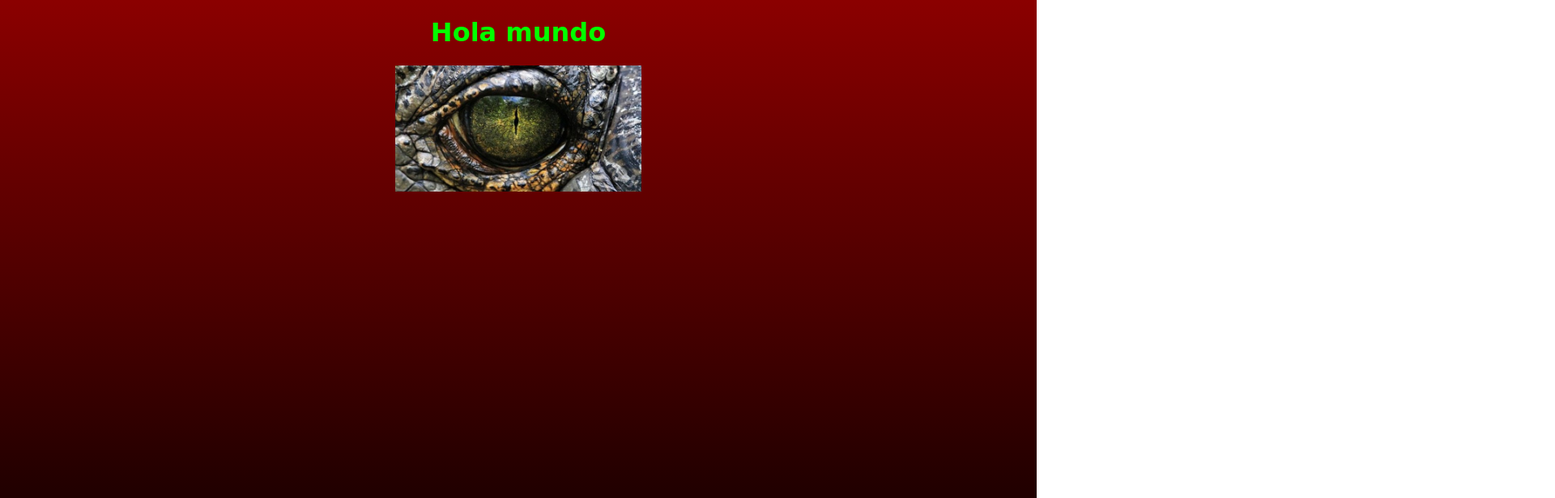
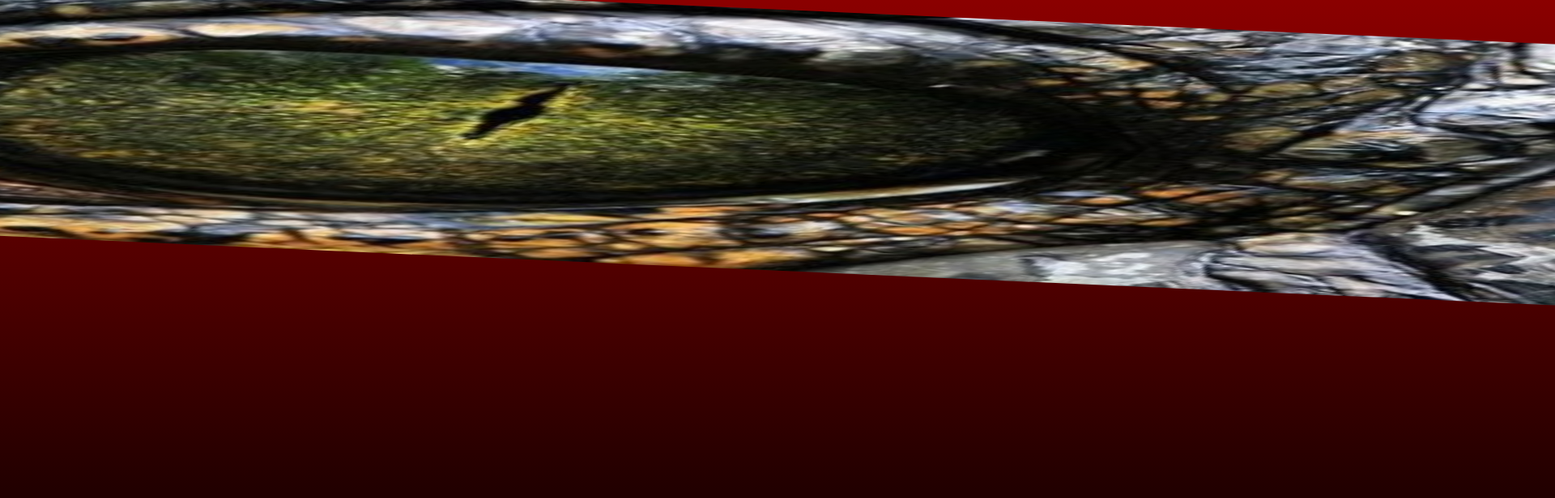
Before and after one commit to Gatofirea/webinicio, a plain HTML site: page index.html in a window 1280 px wide. In both pictures the pointer is over the picture 640 px from the left and 158 px from the top of the page. Shown: the top 616 px of the page at 81% size, 1920 px wide, since content can reach past the window. Drawn offline with Linux system fonts and the light colour scheme.

Commit message:
Meti una animación que no funciono

```diff
--- a/css/estilos.css
+++ b/css/estilos.css
@@ -15,7 +15,11 @@ h1{
 	width:40%;
 }
 .caja img{
+
 	display:block;
 	margin:0 auto;
 	width:60%;
 }
+.caja img:hover{
+	transform:scale(12,2) rotate(15deg);
+}
```
